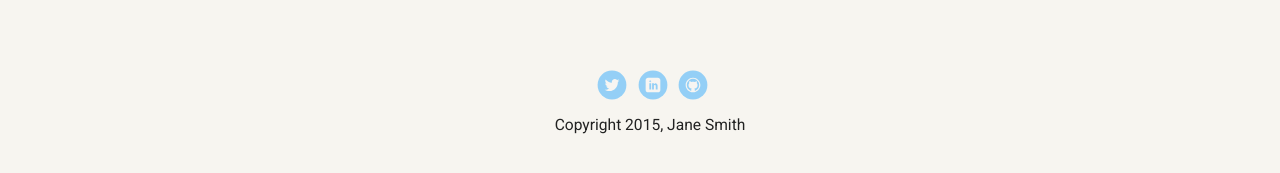
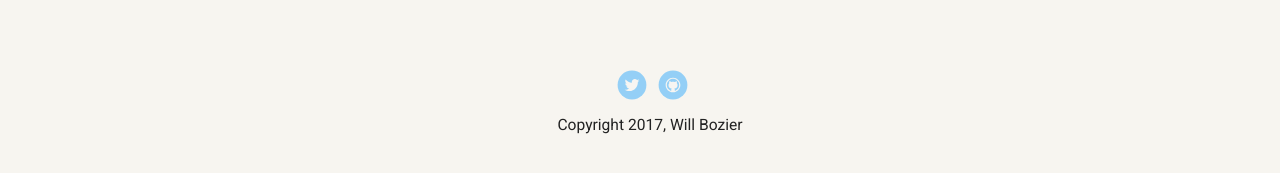
Before and after one commit to boziw220/techgedree-project-one, a plain HTML site: page portfolio_update_v1/index.html in a window 1280 px wide. Shown: the part 857-1030 px from the top of the page. Drawn offline with Linux system fonts and the light colour scheme; a web font is replaced by a local one.

Commit message:
Updated links
For Twitter and Github. Deleted Linkdin.

```diff
--- a/portfolio_update_v1/index.html
+++ b/portfolio_update_v1/index.html
@@ -45,11 +45,10 @@
     </main>
     <footer>
       <ul>
-        <li><a href="#" class="social twitter">Twitter</a></li>
-        <li><a href="#" class="social linkedin">LinkedIn</a></li>
-        <li><a href="#" class="social github">Github</a></li>
+        <li><a href="https://twitter.com/willbozier?lang=en" class="social twitter" target="_blank">Twitter</a></li>
+        <li><a href="https://github.com/boziw220" class="social github" target="_blank">Github</a></li>
       </ul>
-      <p class="copyright">Copyright 2015, Jane Smith</p>
+      <p class="copyright">Copyright 2017, Will Bozier</p>
     </footer>
   </body>
   </html>
```
